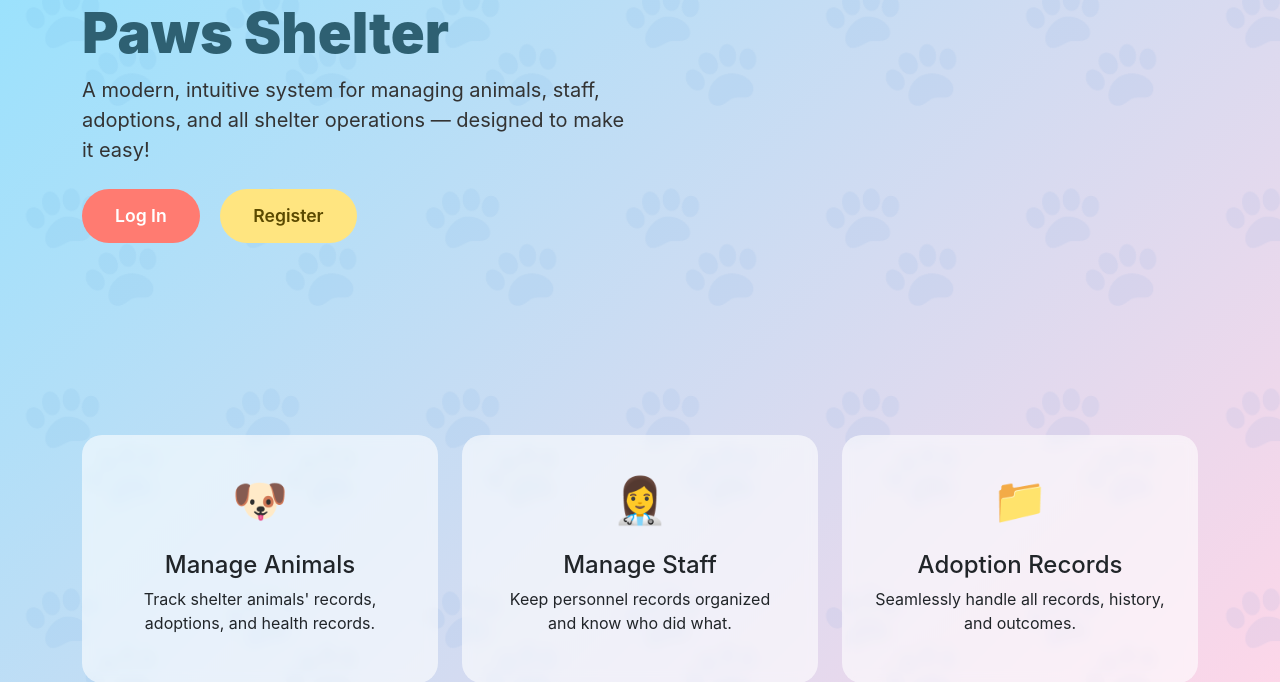
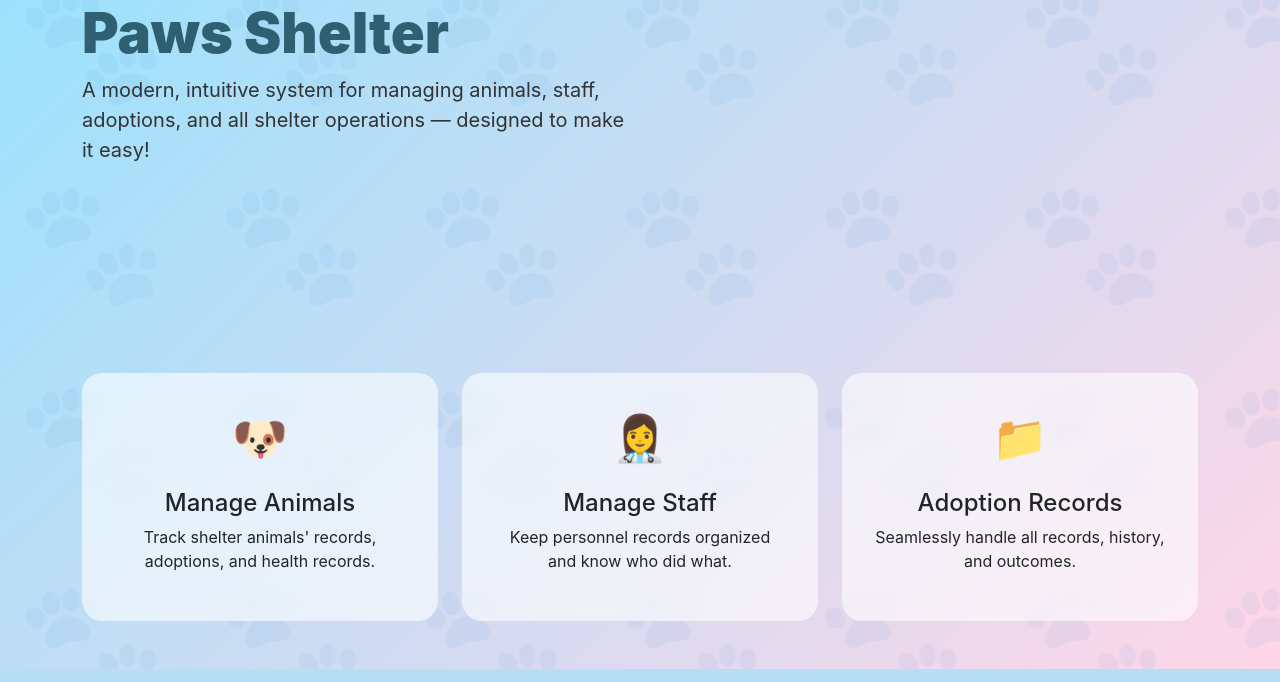
Before and after one commit to orobl/shelter-pet, a Flask app: page / in a window 1280 px wide. Shown: the part 249-931 px from the top of the page. Run offline with Flask 3, Linux system fonts and the light colour scheme; some libraries are stand-ins or nearby versions.

Commit message:
Remove extra login and create account buttons from landing page

```diff
--- a/templates/landing.html
+++ b/templates/landing.html
@@ -118,11 +118,6 @@
                 <p class="hero-subtitle">
                     A modern, intuitive system for managing animals, staff, adoptions, and all shelter operations — designed to make it easy!
                 </p>
-
-                <div class="mt-4">
-                    <a href="{{ url_for('login') }}" class="btn btn-login button-rounded me-3">Log In</a>
-                    <a href="{{ url_for('register') }}" class="btn btn-register button-rounded">Register</a>
-                </div>
             </div>
         </div>
     </div>
```
